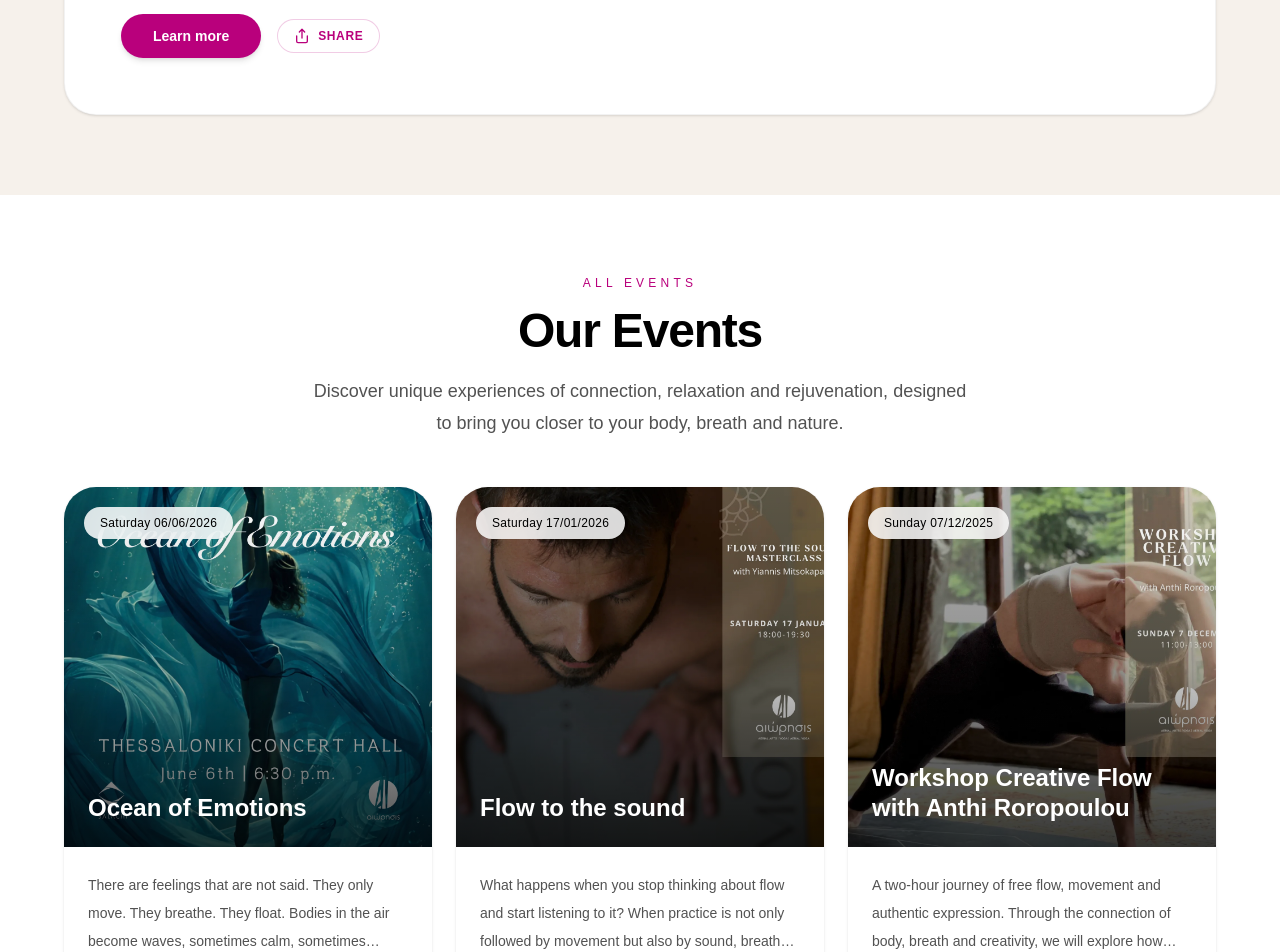
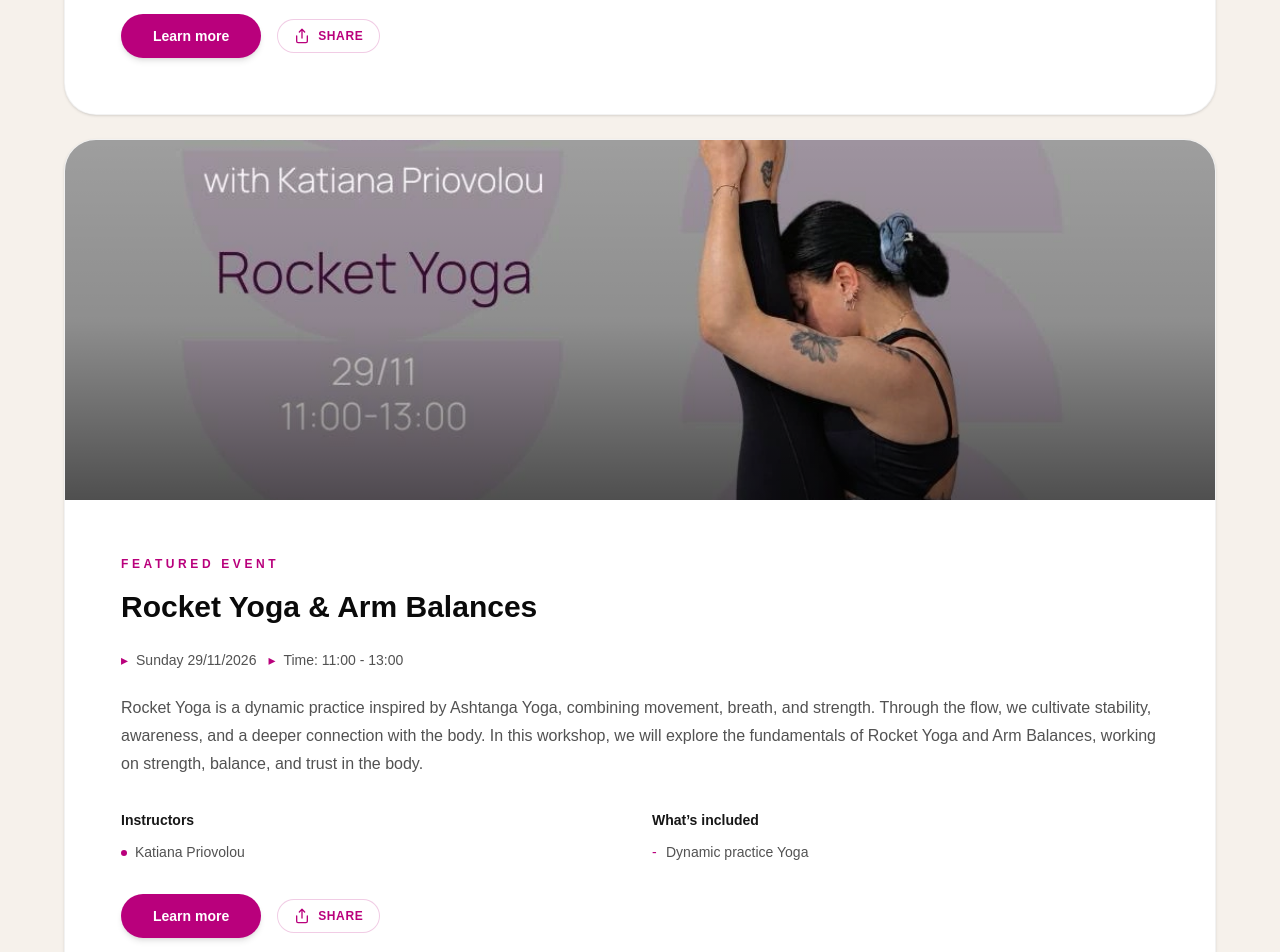
Before and after one commit to Tsagiannoudis/aiorisis, a Next.js app: page /en/events in a window 1280 px wide. Shown: the part 2860-3812 px from the top of the page. Built offline with nearby package versions, Linux system fonts and the light colour scheme; no server answers.

Commit message:
rocket-yoga-and-arm-balances-2026

```diff
--- a/data/EventData.ts
+++ b/data/EventData.ts
@@ -1359,6 +1359,7 @@ export const events: Event[] = [
     imagePage: "/events/workshop-creative-flow-with-anthi-roro.webp",
     googleFormLink: "",
   },
+  //20
   {
     id: 20,
     slug: "flow-to-the-sound",
@@ -1435,6 +1436,7 @@ export const events: Event[] = [
     imagePage: "/events/flow-to-the-sound-masterclass-17-01-2026.webp",
     googleFormLink: "",
   },
+  //21
   {
     id: 21,
     slug: "ocean-of-emotions",
@@ -1540,6 +1542,7 @@ export const events: Event[] = [
     googleFormLink:
       "https://www.more.com/gr-el/tickets/music/aiorisis-ocean-of-emotions/",
   },
+  //22
   {
     id: 22,
     slug: "inversions-and-hanstands-drill-assists-progressions",
@@ -1637,6 +1640,7 @@ You don’t need to have a stable handstand already to participate.`,
     googleFormLink:
       "https://docs.google.com/forms/d/e/1FAIpQLSc4t-xDpD3v1kp8RmYJiSX6odEvPCAAyYzaDH0fdpTQj7QtcA/viewform?usp=header",
   },
+  //23
   {
     id: 23,
     slug: "aerial-yoga-duo-2026",
@@ -1717,4 +1721,60 @@ It is designed for students with at least one year of Aerial Yoga experience, as
     googleFormLink:
       "https://docs.google.com/forms/d/e/1FAIpQLSfRmhSrIMHN36Hh7BeW7cBBg931GrpKt3vxDC1f6CaAyPcodw/viewform?usp=publish-editor",
   },
+  //24
+  {
+    id: 24,
+    slug: "rocket-yoga-and-arm-balances-2026",
+    title: {
+      el: `Rocket Yoga & Arm Balances`,
+
+      en: `Rocket Yoga & Arm Balances`,
+    },
+    startDate: "2026-11-29",
+    date: {
+      el: `Κυριακή 29/11/2026`,
+
+      en: `Sunday 29/11/2026`,
+    },
+    time: {
+      el: `Ώρα: 11:00 - 13:00`,
+
+      en: `Time: 11:00 - 13:00`,
+    },
+    description: {
+      el: `Η Rocket Yoga είναι μια δυναμική πρακτική εμπνευσμένη από την Ashtanga Yoga, που συνδυάζει κίνηση, αναπνοή και δύναμη. Μέσα από τη ροή, καλλιεργούμε σταθερότητα, επίγνωση και μια βαθύτερη σύνδεση με το σώμα.\n
+      Σε αυτό το workshop θα γνωρίσουμε τη Rocket Yoga και τα Arm Balances, δουλεύοντας τη δύναμη, την ισορροπία και την εμπιστοσύνη στο σώμα.\n`,
+
+      en: `Rocket Yoga is a dynamic practice inspired by Ashtanga Yoga, combining movement, breath, and strength. Through the flow, we cultivate stability, awareness, and a deeper connection with the body.\n
+      In this workshop, we will explore the fundamentals of Rocket Yoga and Arm Balances, working on strength, balance, and trust in the body.\n`,
+    },
+    includes: [
+      {
+        el: `Δυναμική πρακτική Yoga `,
+
+        en: `Dynamic practice Yoga `,
+      },
+    ],
+    instructors: [
+      {
+        el: `Κατιάνα Πριοβόλου`,
+
+        en: `Katiana Priovolou`,
+      },
+    ],
+    instructorDetails: {
+      el: ``,
+
+      en: ``,
+    },
+    location: {
+      el: ``,
+
+      en: ``,
+    },
+    image: "/events/rocket-yoga-and-arm-balances-2026.webp",
+    imagePage: "/events/rocket-yoga-and-arm-balances-2026-1.webp",
+    googleFormLink:
+      "https://docs.google.com/forms/d/e/1FAIpQLSfHDL8CISwjHEj-zs9_mn2pCX9NYqgNB8XWajlU_CKFUJFOPw/viewform?usp=publish-editor",
+  },
 ];
```
Also changed, not shown: public/events/rocket-yoga-and-arm-balances-2026-1.webp (added), public/events/rocket-yoga-and-arm-balances-2026.webp (added).
